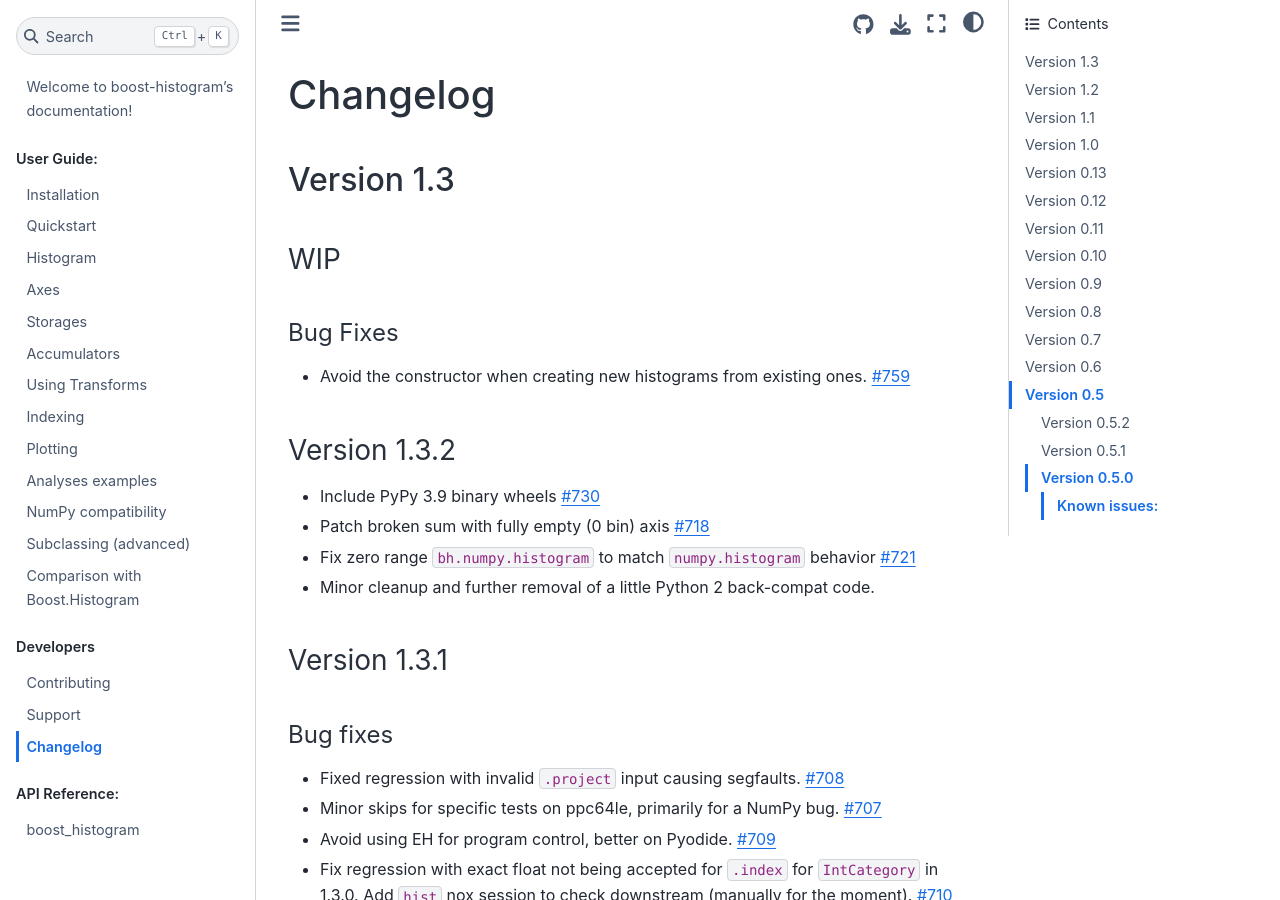
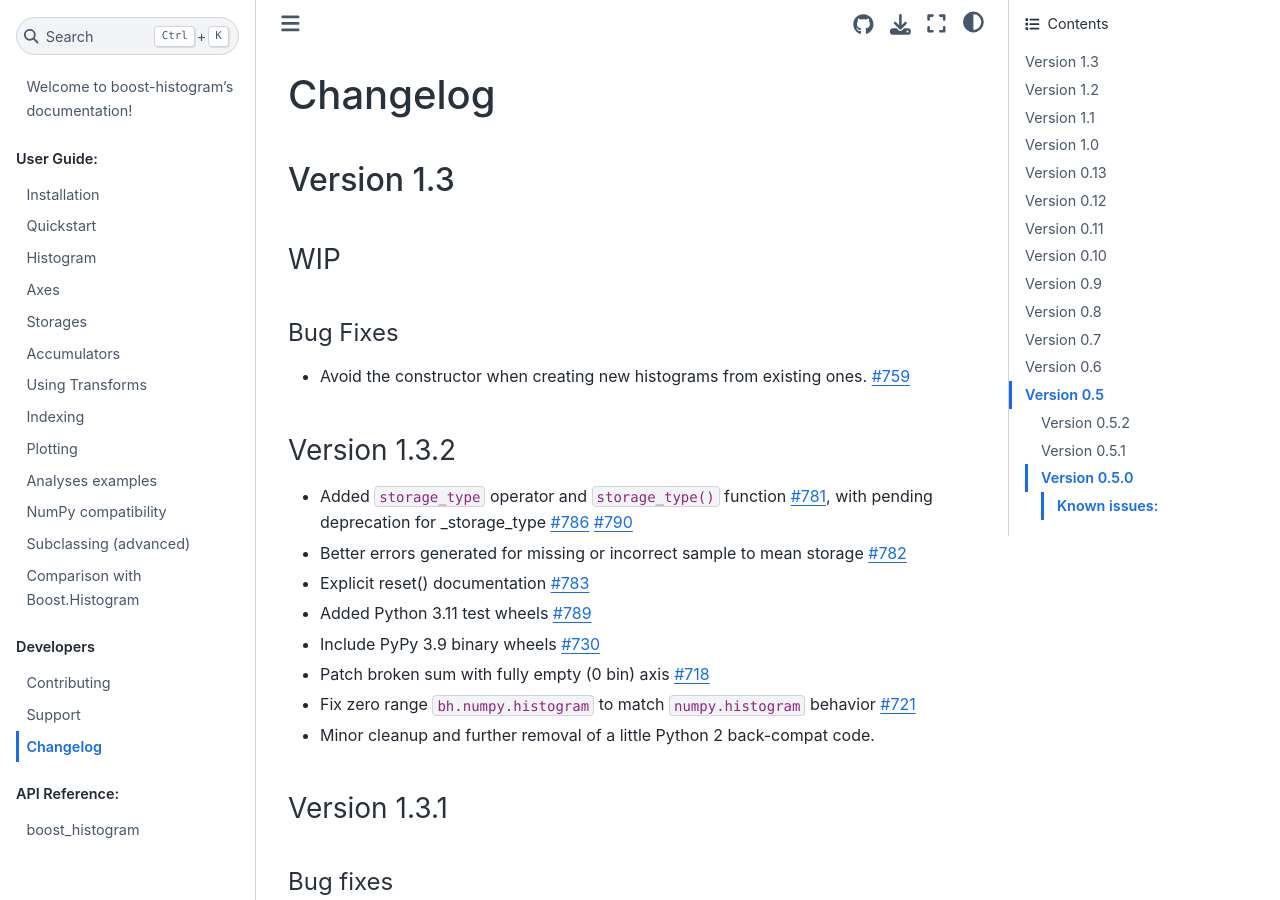
Before and after one commit to scikit-hep/boost-histogram, a Sphinx documentation site: the page built from docs/changelog.md, in a window 1280 px wide and 900 px high. Built offline with Sphinx 7.4.7 and the Sphinx Book theme 1.1.4, drawn with Linux system fonts in a browser that asks for light colours; pages that are not in the unit, such as notebooks, are missing from menus.

Commit message:
Added changelog for patch release v1.3.2

```diff
--- a/docs/changelog.md
+++ b/docs/changelog.md
@@ -12,6 +12,10 @@
 
 ### Version 1.3.2
 
+* Added `storage_type` operator and `storage_type()` function [#781][], with pending deprecation for _storage_type [#786][] [#790][]
+* Better errors generated for missing or incorrect sample to mean storage [#782][]
+* Explicit reset() documentation [#783][]
+* Added Python 3.11 test wheels [#789][]
 * Include PyPy 3.9 binary wheels [#730][]
 * Patch broken sum with fully empty (0 bin) axis [#718][]
 * Fix zero range `bh.numpy.histogram` to match `numpy.histogram` behavior [#721][]
@@ -20,7 +24,12 @@
 [#718]: https://github.com/scikit-hep/boost-histogram/pull/718
 [#721]: https://github.com/scikit-hep/boost-histogram/pull/721
 [#730]: https://github.com/scikit-hep/boost-histogram/pull/730
-
+[#781]: https://github.com/scikit-hep/boost-histogram/pull/781
+[#782]: https://github.com/scikit-hep/boost-histogram/pull/782
+[#783]: https://github.com/scikit-hep/boost-histogram/pull/783
+[#786]: https://github.com/scikit-hep/boost-histogram/pull/786
+[#789]: https://github.com/scikit-hep/boost-histogram/pull/789
+[#790]: https://github.com/scikit-hep/boost-histogram/pull/790
 
 ### Version 1.3.1
 
```
